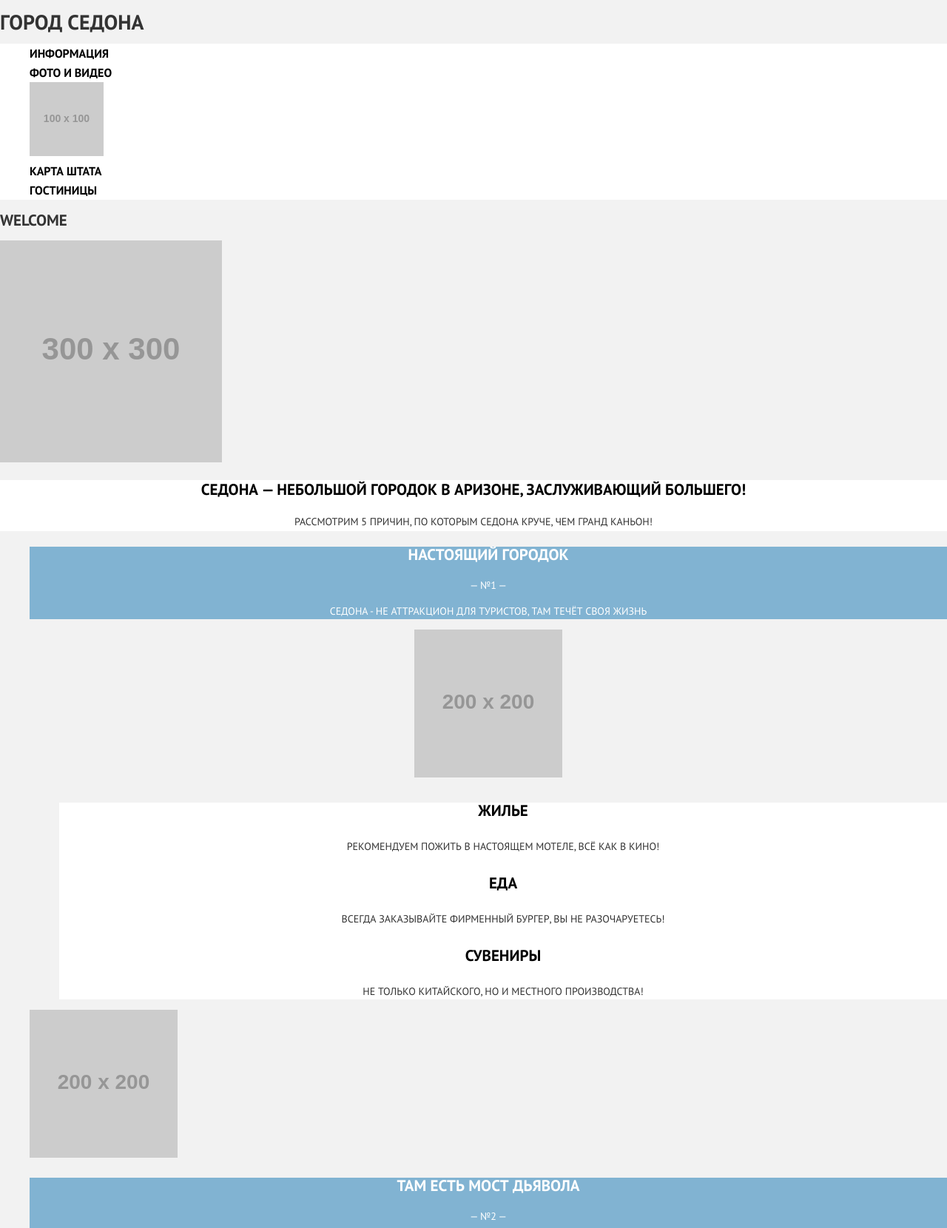
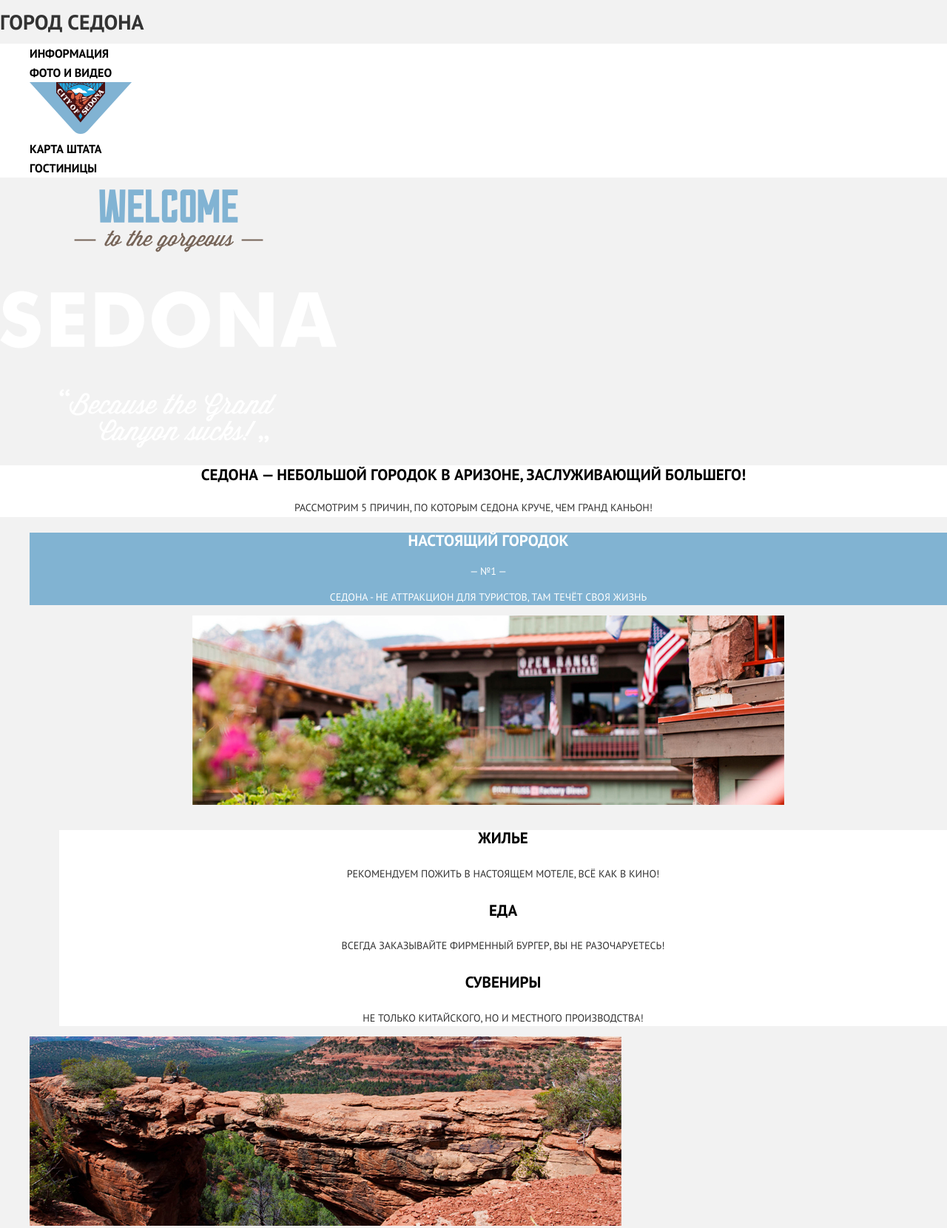
Before and after one commit to marsfirestarter/1541839-sedona-29, a plain HTML site: page index.html in a window 1280 px wide. Shown: the top 1660 px of the page at 74% size. Drawn offline with Linux system fonts and the light colour scheme; placeholder pictures from the web are drawn by us.

Commit message:
Добавил контент картинки

```diff
--- a/index.html
+++ b/index.html
@@ -17,8 +17,8 @@
         <li><a class="link-nav" href="*">Информация</a></li>
         <li><a class="link-nav" href="*">Фото и видео</a></li>
         <li>
-          <a class="header-logo">
-            <img src="https://via.placeholder.com/100x100" width="100" height="100" alt="Логотип города Седона">
+          <a>
+            <img class="main-logo" src="img/logo.svg" width="138" height="70" alt="Логотип города Седона">
           </a>
         </li>
         <li><a class="link-nav" href="*">Карта штата</a></li>
@@ -30,8 +30,7 @@
   <main class="container">
     <section class="main-title">
       <div>
-        <h2>Welcome</h2>
-        <img src="https://via.placeholder.com/300x300" width="300" height="300" alt="Фото Каньона">
+        <img class="welcome-text" src="img/welcome.svg" width="456" height="350" alt="Текс приветствия">
       </div>
       <div class="main-subtitle">
         <h2 class="subtitle">Седона — небольшой городок в Аризоне, заслуживающий большего!</h2>
@@ -48,7 +47,7 @@
            <p>Седона - не аттракцион для туристов, там течёт своя жизнь</p>
         </div>
           <div>
-            <img src="https://via.placeholder.com/200x200" width="200" height="200" alt="Фото Города">
+            <img src="img/city.jpg" width="800" height="256" alt="Фото Города">
           </div>
 
           <ul class="advantages-list">
@@ -70,7 +69,7 @@
         </li>
 
         <div>
-          <img src="https://via.placeholder.com/200x200" width="200" height="200" alt="Фото мост дьявола">
+          <img src="img/bridge.jpg" width="800" height="256" alt="Фото мост дьявола">
         </div>
 
         <li class="reasons-item">
@@ -155,7 +154,7 @@
 
     <p class="footer-copyright">
       Website by
-      <a class="copyright-button" href="https://htmlacademy.ru"><img src="logo-htmlacademy.png/50x50" width="50" height="50"
+      <a class="copyright-button" href="https://htmlacademy.ru"><img src="img/logo-htmlacademy.svg" width=115 height="41"
         alt="Логотип HTML Academy">
       </a>
     </p>
```
Also changed, not shown: catalog.html (+6 -6 lines), img/amara.jpg (added), img/bridge.jpg (added), img/city.jpg (added), img/desert.jpg (added), img/logo-htmlacademy.svg (added), img/logo.svg (added), img/villas.jpg (added), img/welcome.svg (added).
